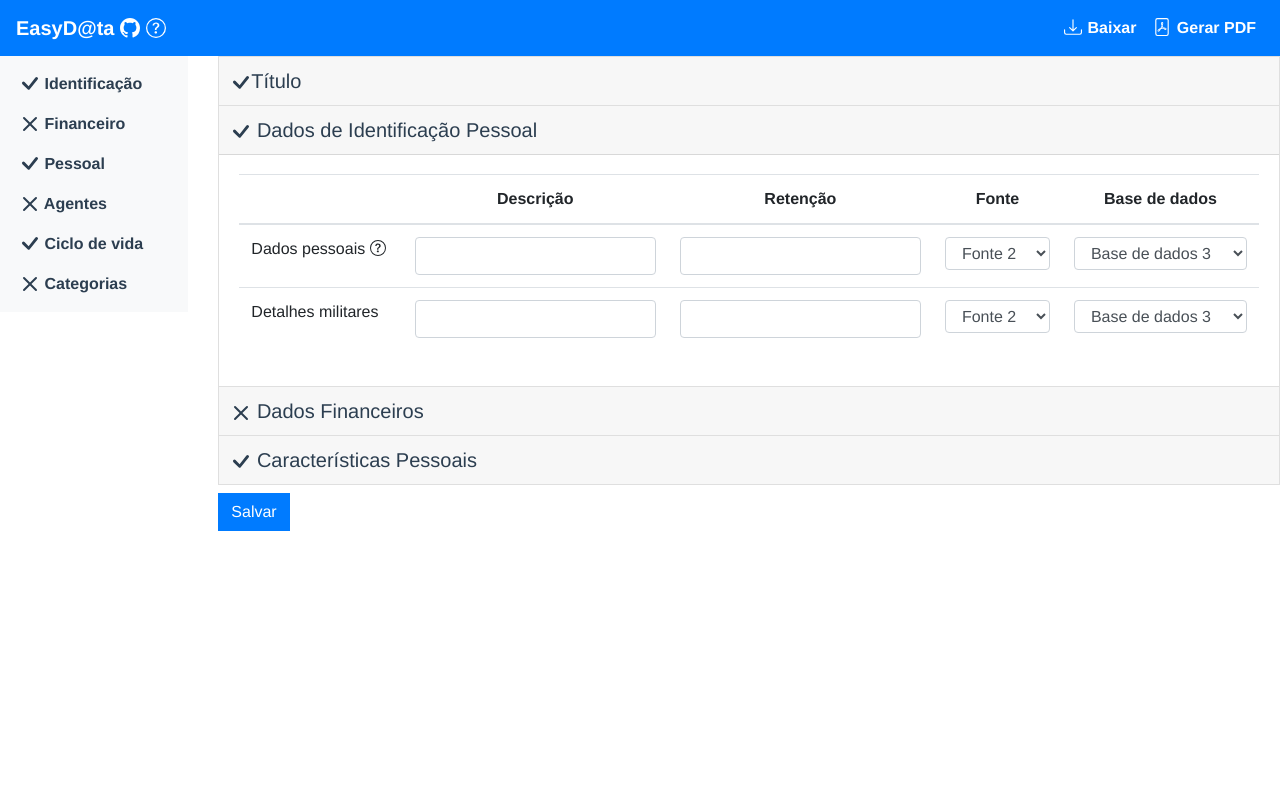
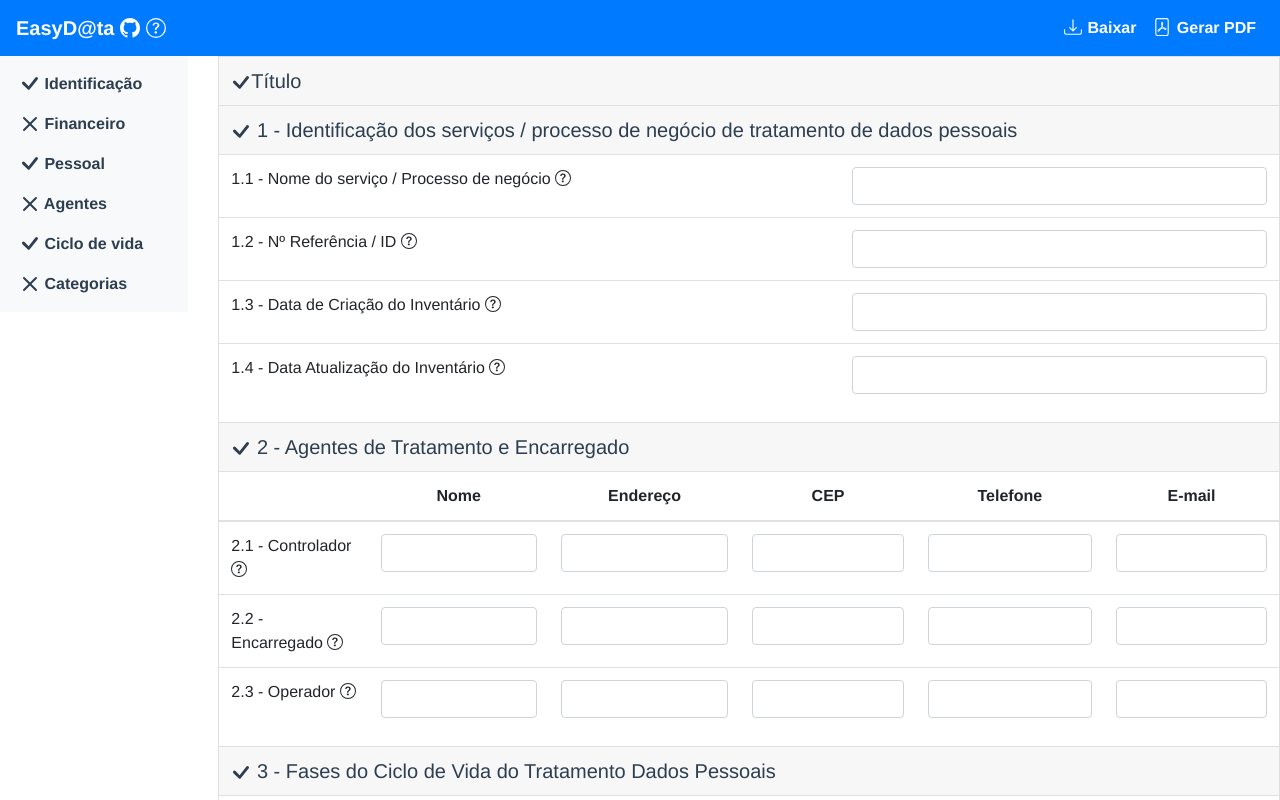
Before and after one commit to paulojunior-ufla/easydata, a Vue app: page /cadastrarInventario in a window 1280 px wide. Both pictures are taken after a click on the button "Identificação". Shown: the top 800 px of the page. Built offline with nearby package versions, Linux system fonts and the light colour scheme.

Commit message:
feat(template): initial version of template in json

```diff
--- /dev/null
+++ b/src/assets/template.json
@@ -0,0 +1,63 @@
+{
+    "categorias": [
+        {
+            "id": 1,
+            "nome": "1 - Identificação dos serviços / processo de negócio de tratamento de dados pessoais",
+            "esconderColunas": true,
+            "colunas": [
+                {"id": 2, "nome": "Valor"}
+            ],
+            "linhas": [
+                {"id": 1, "nome": "1.1 - Nome do serviço / Processo de negócio"},
+                {"id": 2, "nome": "1.2 - Nº Referência  / ID"},
+                {"id": 3, "nome": "1.3 - Data de Criação do Inventário"},
+                {"id": 4, "nome": "1.4 - Data Atualização do Inventário"}
+            ]
+        },
+        {
+            "id": 2,
+            "nome": "2 - Agentes de  Tratamento e Encarregado",
+            "colunas": [
+                {"id": 1, "nome": "Nome"},
+                {"id": 2, "nome": "Endereço"},
+                {"id": 3, "nome": "CEP"},
+                {"id": 4, "nome": "Telefone"},
+                {"id": 5, "nome": "E-mail"}
+            ],
+            "classes": [
+                "",
+                "",
+                "cep",
+                "telefone",
+                "email"
+            ],
+            "linhas": [
+                {"id": 1, "nome": "2.1 - Controlador"},
+                {"id": 2, "nome": "2.2 - Encarregado"},
+                {"id": 3, "nome": "2.3 - Operador"}
+            ]
+        },
+        {
+            "id": 2,
+            "nome": "3 - Fases do Ciclo de Vida do Tratamento Dados Pessoais",
+            "colunas": [
+                {"id": 1, "nome": "Coleta"},
+                {"id": 2, "nome": "Retenção"},
+                {"id": 3, "nome": "Processamento"},
+                {"id": 4, "nome": "Compartilhamento"},
+                {"id": 5, "nome": "Eliminação"}
+            ],
+            "classes": [
+                "",
+                "",
+                "",
+                "",
+                ""
+            ],
+            "linhas": [
+                {"id": 1, "nome": "3.1 - Em qual fase  do ciclo de vida o  Operador atua"}
+            ]
+        }
+
+    ]
+}
--- a/src/components/FormInventarioDados.vue
+++ b/src/components/FormInventarioDados.vue
@@ -8,6 +8,33 @@
         <b-collapse id="accordion-0" visible accordion="my-accordion" role="tabpanel">
           <b-card-body>
             <b-input name="titulo" v-model="titulo" placeholder="Ex: Cadastramento de usuários externos no SIG"/>
+          </b-card-body>
+        </b-collapse>
+      </b-card>
+
+      <b-card no-body class="mb-1" v-for="categoria in categorias" :key="categoria.id">
+        <b-card-header header-tag="header" class="p-1" role="tab">
+          <h5 block v-b-toggle.accordion-1 class="m-2"><b-icon style="height: 16px" icon="check-lg"/> {{categoria.nome}}</h5>
+        </b-card-header>
+        <b-collapse id="accordion-1" visible accordion="my-accordion" role="tabpanel">
+          <b-card-body>
+
+            <b-table-simple>
+              <b-thead>
+                <b-tr class="text-center" v-if="!categoria.esconderColunas">
+                  <b-th v-if="categoria.linhas"></b-th>
+                  <b-th v-for="coluna in categoria.colunas" :key="coluna.id">{{coluna.nome}}</b-th>
+                </b-tr>
+              </b-thead>
+              <b-tbody>
+                <b-tr v-for="linha in categoria.linhas" :key="linha.id">
+                  <b-td>{{linha.nome}} <b-icon role="button" icon="question-circle" v-b-modal.modal-1/></b-td>
+                  <b-td v-for="coluna in categoria.colunas" :key="coluna.id">
+                    <b-form-input/>
+                  </b-td>
+                </b-tr>
+              </b-tbody>
+            </b-table-simple>
           </b-card-body>
         </b-collapse>
       </b-card>
@@ -139,10 +166,12 @@
 export default {
   name: 'FormInventarioDados',
   props: {
-    msg: String
+    msg: String,
+    template: Object
   },
   data () {
     return {
+      categorias: this.template.categorias,
       titulo: '',
       fields: [
         {
@@ -188,4 +217,7 @@ li {
   border-radius: 0;
   margin-bottom: 0!important;
 }
+.card-body {
+  padding: 0;
+}
 </style>
--- a/src/views/CadastrarInventarioView.vue
+++ b/src/views/CadastrarInventarioView.vue
@@ -5,7 +5,7 @@
           <sidebar-inventario-dados/>
         </b-col>
         <b-col cols="10">
-          <form-inventario-dados/>
+          <form-inventario-dados v-bind:template="template"/>
         </b-col>
       </b-row>
   </div>
@@ -15,9 +15,15 @@
 // @ is an alias to /src
 import FormInventarioDados from '@/components/FormInventarioDados.vue'
 import SidebarInventarioDados from '@/components/SidebarInventarioDados.vue'
+import template from '@/assets/template.json'
 
 export default {
   name: 'HomeView',
+  data () {
+    return {
+      template
+    }
+  },
   components: {
     FormInventarioDados,
     SidebarInventarioDados
--- a/src/views/HomeView.vue
+++ b/src/views/HomeView.vue
@@ -1,7 +1,7 @@
 <template>
   <div class="home">
       <b-row class="justify-content-md-center">
-        <b-col cols="10" class="ml-auto">
+        <b-col cols="10">
           <table-inventario-dados msg="Welcome to Your Vue.js App"/>
         </b-col>
       </b-row>
```
